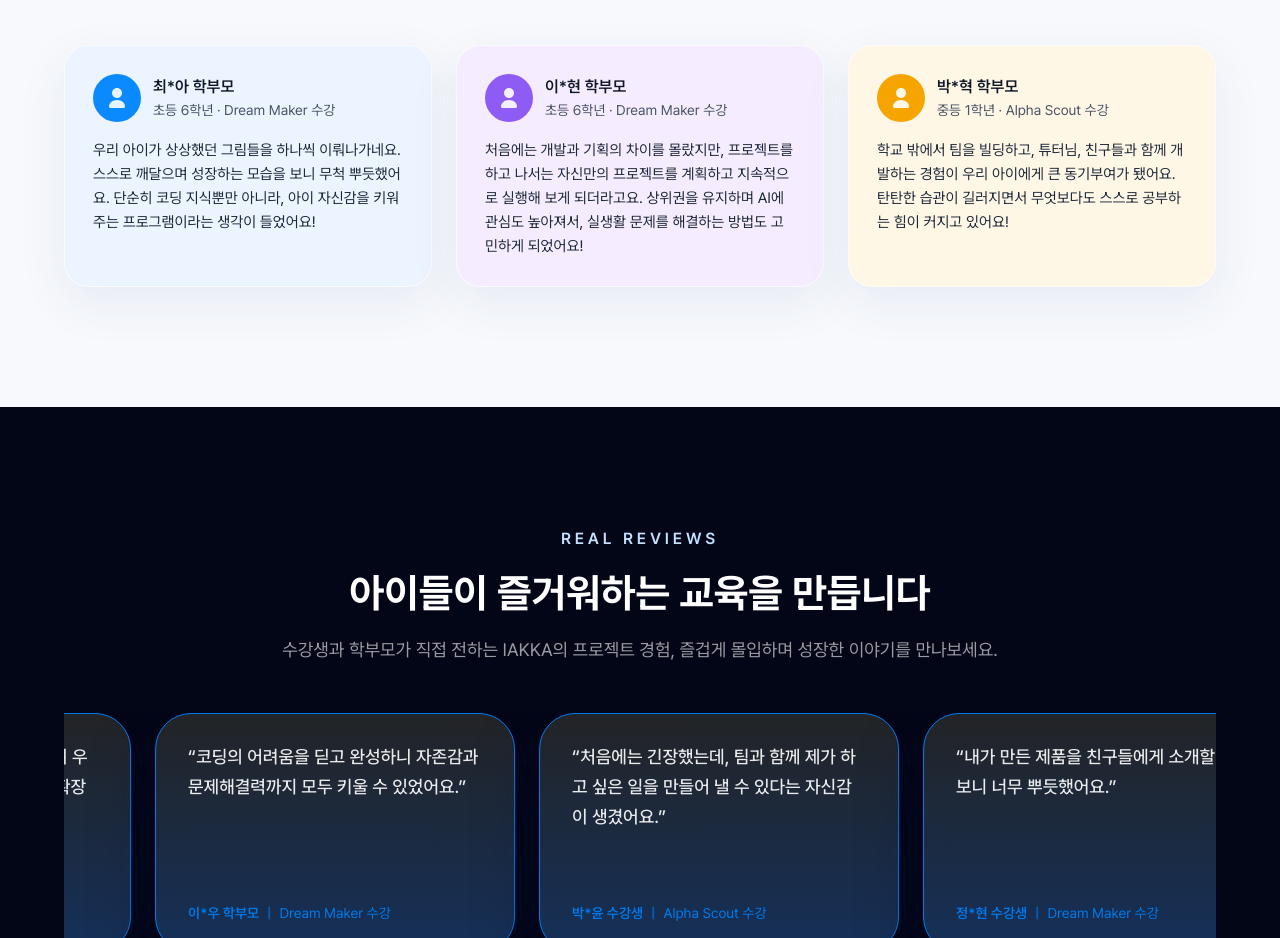
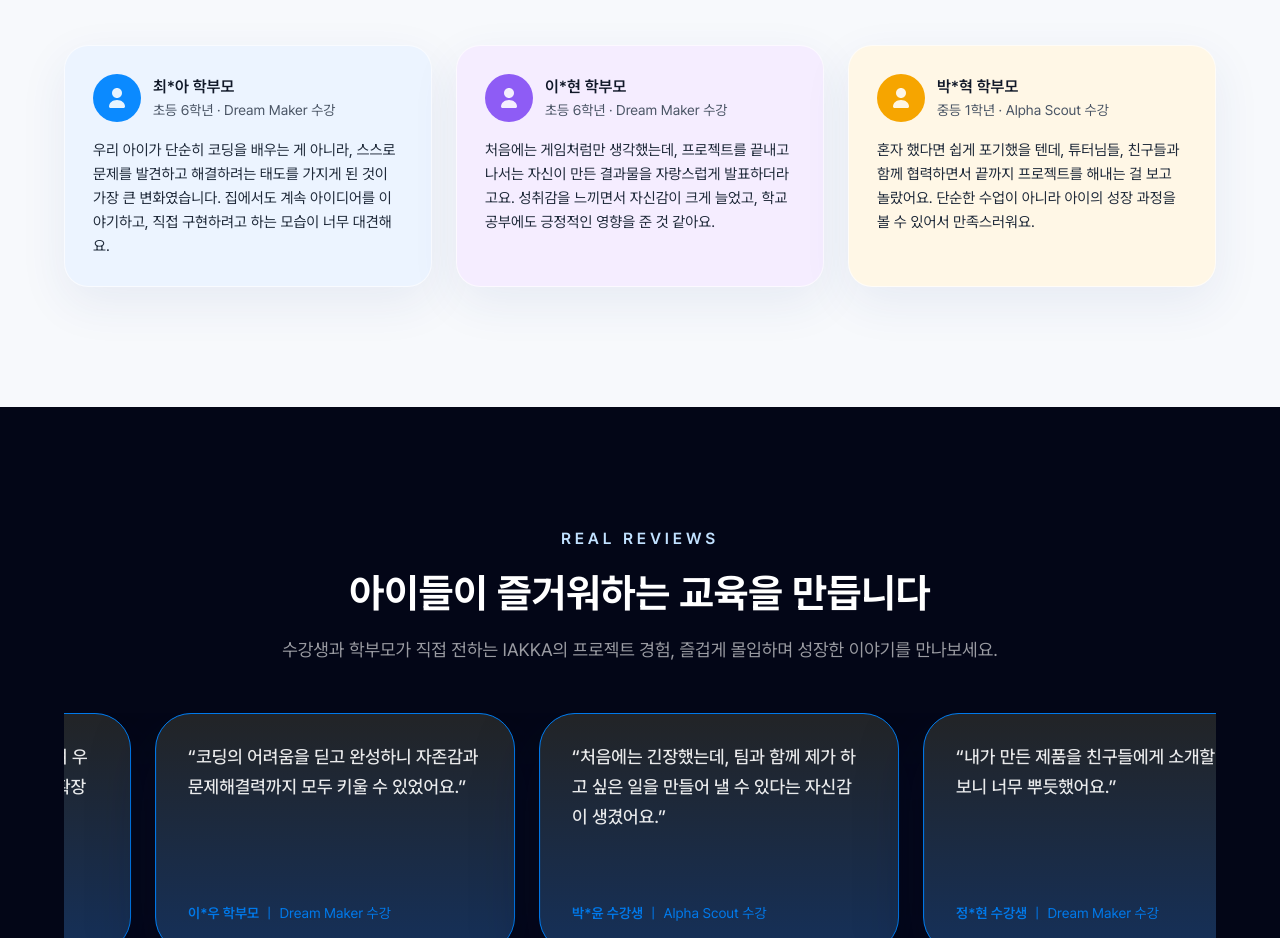
Before and after one commit to WithM2/iakkaweb, a Next.js app: page /ko in a window 1280 px wide. Shown: the part 6740-7678 px from the top of the page. Built offline with nearby package versions, Linux system fonts and the light colour scheme.

Commit message:
Update ParentTestimonialsSection.tsx

```diff
--- a/src/components/ko/ParentTestimonialsSection.tsx
+++ b/src/components/ko/ParentTestimonialsSection.tsx
@@ -4,7 +4,7 @@ const PARENT_TESTIMONIALS = [
     grade: "초등 6학년",
     program: "Dream Maker 수강",
     quote:
-      "우리 아이가 상상했던 그림들을 하나씩 이뤄나가네요. 스스로 깨달으며 성장하는 모습을 보니 무척 뿌듯했어요. 단순히 코딩 지식뿐만 아니라, 아이 자신감을 키워주는 프로그램이라는 생각이 들었어요!",
+      "우리 아이가 단순히 코딩을 배우는 게 아니라, 스스로 문제를 발견하고 해결하려는 태도를 가지게 된 것이 가장 큰 변화였습니다. 집에서도 계속 아이디어를 이야기하고, 직접 구현하려고 하는 모습이 너무 대견해요.",
     accentColor: "#0B8AFF",
     backgroundColor: "#ECF4FF",
   },
@@ -13,7 +13,7 @@ const PARENT_TESTIMONIALS = [
     grade: "초등 6학년",
     program: "Dream Maker 수강",
     quote:
-      "처음에는 개발과 기획의 차이를 몰랐지만, 프로젝트를 하고 나서는 자신만의 프로젝트를 계획하고 지속적으로 실행해 보게 되더라고요. 상위권을 유지하며 AI에 관심도 높아져서, 실생활 문제를 해결하는 방법도 고민하게 되었어요!",
+      "처음에는 게임처럼만 생각했는데, 프로젝트를 끝내고 나서는 자신이 만든 결과물을 자랑스럽게 발표하더라고요. 성취감을 느끼면서 자신감이 크게 늘었고, 학교 공부에도 긍정적인 영향을 준 것 같아요.",
     accentColor: "#8E5CF5",
     backgroundColor: "#F5EDFF",
   },
@@ -22,7 +22,7 @@ const PARENT_TESTIMONIALS = [
     grade: "중등 1학년",
     program: "Alpha Scout 수강",
     quote:
-      "학교 밖에서 팀을 빌딩하고, 튜터님, 친구들과 함께 개발하는 경험이 우리 아이에게 큰 동기부여가 됐어요. 탄탄한 습관이 길러지면서 무엇보다도 스스로 공부하는 힘이 커지고 있어요!",
+      "혼자 했다면 쉽게 포기했을 텐데, 튜터님들, 친구들과 함께 협력하면서 끝까지 프로젝트를 해내는 걸 보고 놀랐어요. 단순한 수업이 아니라 아이의 성장 과정을 볼 수 있어서 만족스러워요.",
     accentColor: "#F6A500",
     backgroundColor: "#FFF7E6",
   },
```
